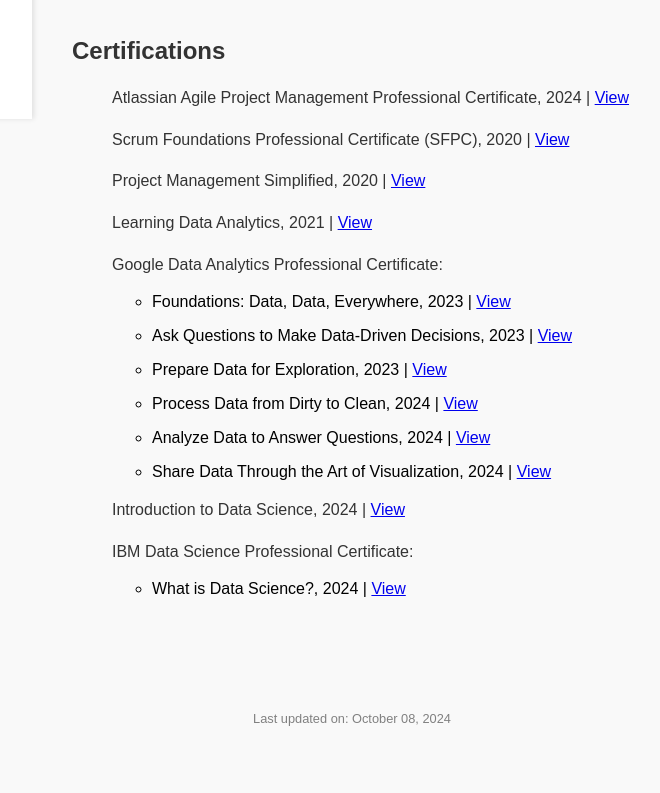
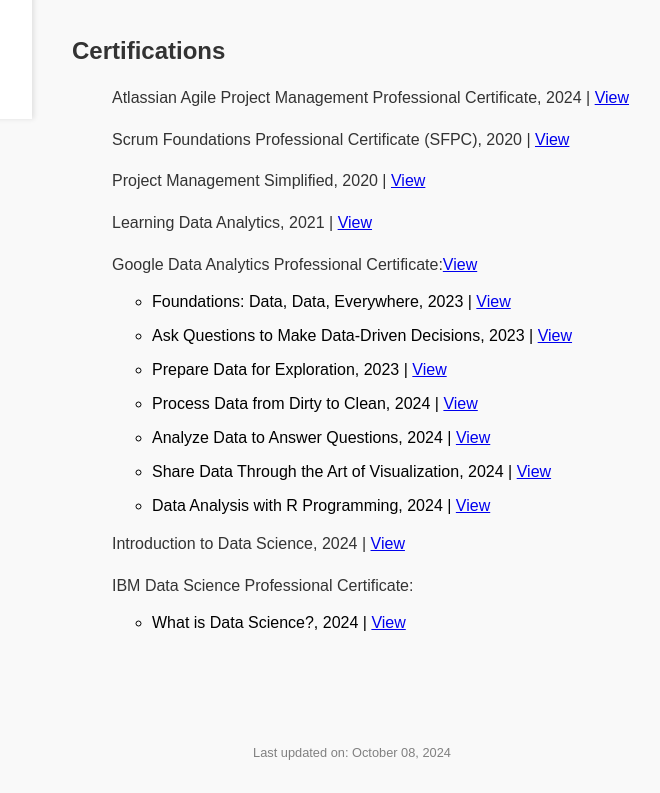
Before and after one commit to ShanukaPasan/shanuka-portfolio, a plain HTML site: page index.html in a window 1280 px wide. Shown: the part 721-1514 px from the top of the page, without its empty margins (308-968 px from the left). Before the commit the page ends 1480 px from the top, so only its background shows below. Drawn offline with Linux system fonts and the light colour scheme.

Commit message:
Google certification linkes updated

```diff
--- a/index.html
+++ b/index.html
@@ -109,7 +109,7 @@
             </p>
 
             <p>
-                Google Data Analytics Professional Certificate:
+                Google Data Analytics Professional Certificate:<a href="https://coursera.org/share/dbfe837b62cbfc7903b3154e14ff1032" target="_blank">View</a>
                 <ul class="space_list">
                 <li>
                     Foundations: Data, Data, Everywhere, 2023 | <a href="https://coursera.org/share/c883b73018a7202e0c6c41d96d74bf8c" target="_blank">View</a>
@@ -128,6 +128,9 @@
                 </li>
                 <li>
                     Share Data Through the Art of Visualization, 2024 | <a href="https://coursera.org/share/fd646070bfaeed71f2f897c019ca151f" target="_blank">View</a>
+                </li>
+                <li>
+                    Data Analysis with R Programming, 2024 | <a href="https://coursera.org/share/52530386c3833ed7e7c75c1a3a460d69" target="_blank">View</a>
                 </li>
                 </ul>
             </p>
```
